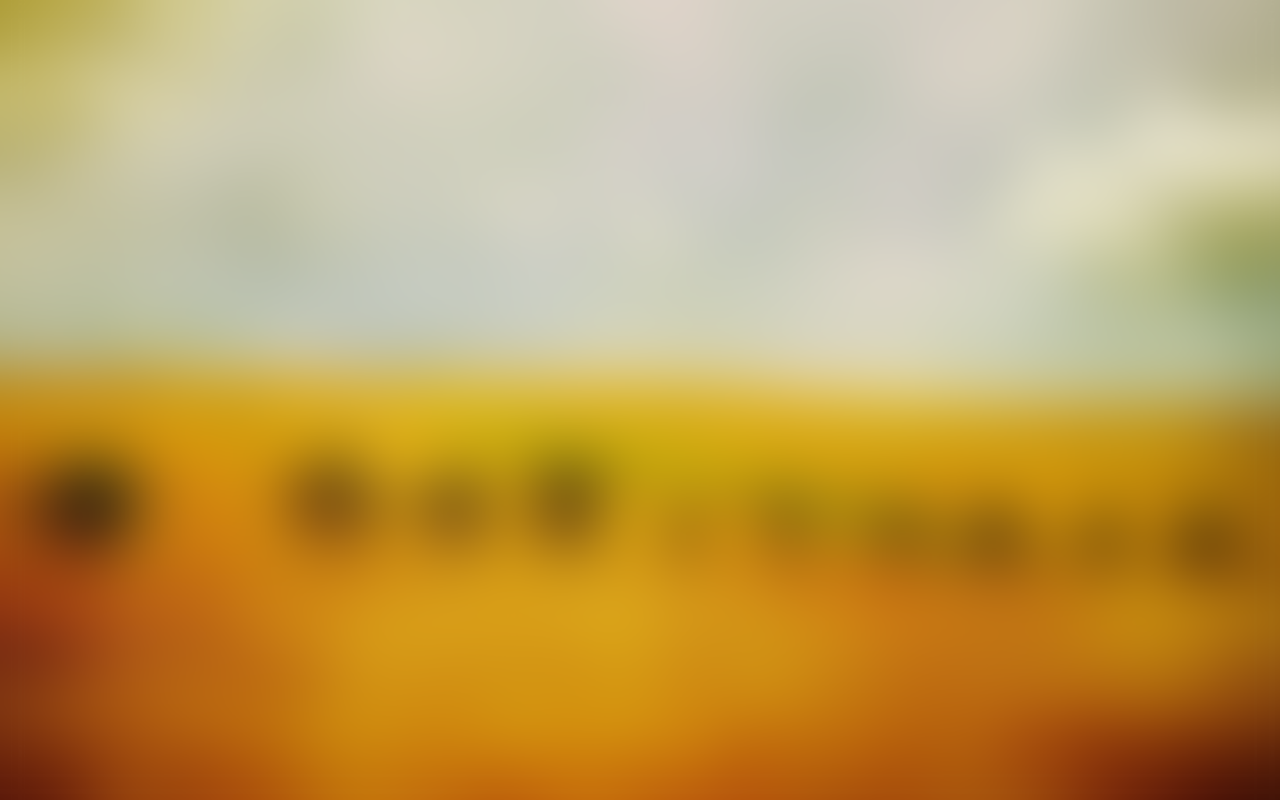
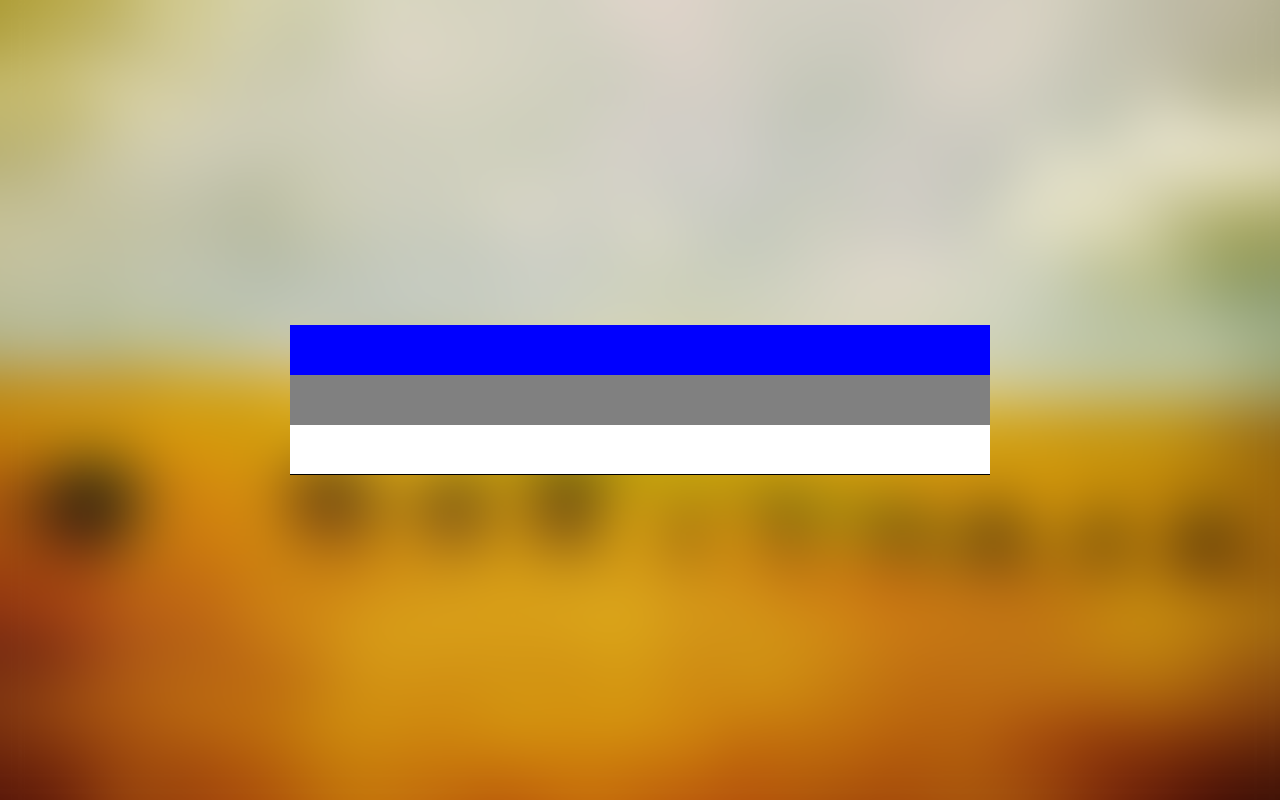
Before and after one commit to rBabii/ruby_test, a plain HTML site: page index.html in a window 1280 px wide. Drawn offline with Linux system fonts and the light colour scheme.

Commit message:
starter styling

```diff
--- a/index.css
+++ b/index.css
@@ -10,4 +10,35 @@
     background-image: url(/assets/img/bg.fw.png);
     background-size: cover;
     background-repeat: no-repeat;
+    display: flex;
+    align-items: center;
+    justify-content: center;
 }
+
+
+.todo-list-container{
+    width: 700px;
+}
+
+.todo-list-container .todo-header{
+    width: 100%;
+    height: 50px;
+    background-color: blue;
+}
+
+.todo-list-container .todo-add-container{
+    width: 100%;
+    height: 50px;
+    background-color: grey;
+}
+
+.todo-task-container{
+    width: 100%;
+}
+
+.todo-task-container .todo-task{
+    width: 100%;
+    height: 50px;
+    background-color: white;
+    border-bottom: 1px solid black;
+}
--- a/index.html
+++ b/index.html
@@ -9,7 +9,22 @@
 <body>
     <div id="main">
         <div id="content">
+            <div class="todo-list-container">
+                <div class="todo-header">
 
+                </div>
+
+                <div class="todo-add-container">
+
+                </div>
+
+                <div class="todo-task-container">
+                    <div class="todo-task">
+
+                    </div>
+                </div>
+
+            </div>
         </div>
     </div>
 </body>
```
